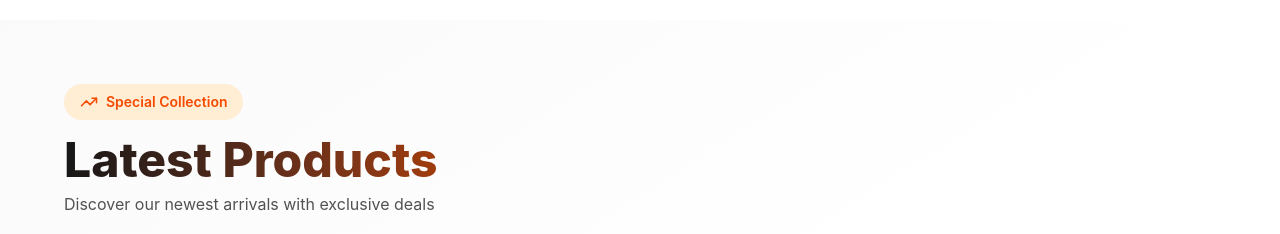
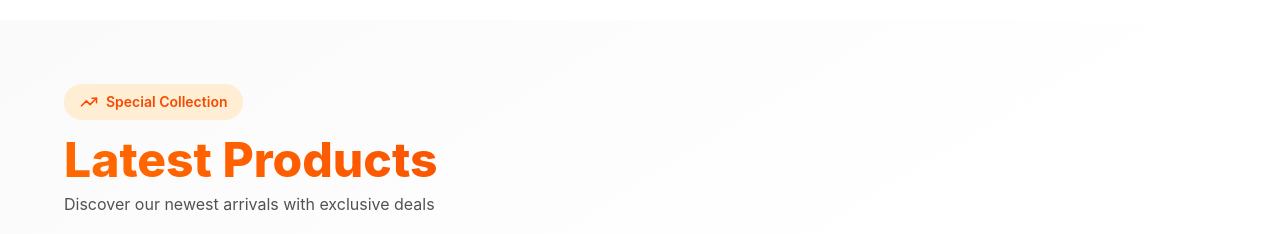
Before and after one commit to DuyPhatpeo/ecommerce, a React (Vite) app: page / in a window 1280 px wide. Shown: the part 1120-1354 px from the top of the page. Built offline with nearby package versions, Linux system fonts and the light colour scheme; data requests are answered from the project's data file.

Commit message:
update code

```diff
--- a/src/components/home/ProductSlider.tsx
+++ b/src/components/home/ProductSlider.tsx
@@ -31,6 +31,8 @@
   speed: 800,
   autoplayDelay: 3500,
   animationDuration: 600,
+  centeredSlides: false,
+  centeredSlidesBounds: true,
   breakpoints: {
     640: { slidesPerView: 3, spaceBetween: 16 },
     1024: { slidesPerView: 4, spaceBetween: 24 },
--- a/src/components/home/ProductView.tsx
+++ b/src/components/home/ProductView.tsx
@@ -177,7 +177,11 @@
       <span>Special Collection</span>
     </div>
 
-    <h2 className="text-2xl md:text-4xl lg:text-5xl font-extrabold bg-gradient-to-r from-gray-900 via-orange-600 to-gray-900 bg-clip-text text-transparent">
+    <h2
+      className="text-2xl md:text-4xl lg:text-5xl font-extrabold
+  bg-gradient-to-r from-orange-500 via-orange-600 to-orange-800
+  bg-clip-text text-transparent"
+    >
       {section.title}
     </h2>
 
```
